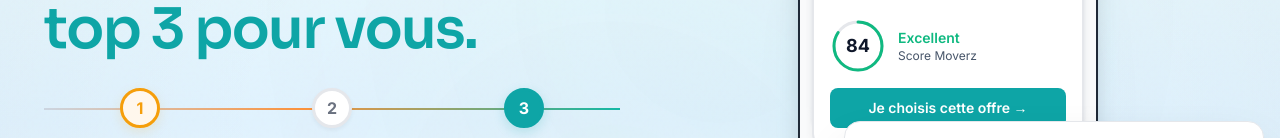
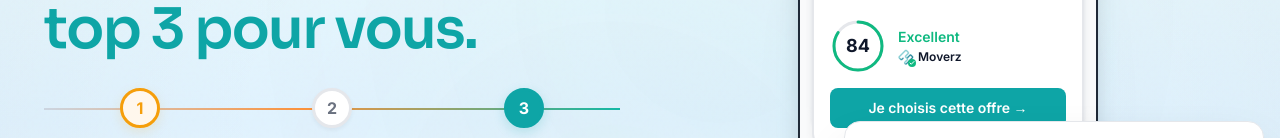
Before and after one commit to gdetaisne/moverz-fr, a Next.js app: page / in a window 1280 px wide. Shown: the part 357-495 px from the top of the page. Built offline with nearby package versions, Linux system fonts and the light colour scheme.

Commit message:
✨ Mock-up: Logo Moverz en mode stamp of approval (avec badge check vert) + fix TypeScript STEPS

```diff
--- a/components/sections/HeroV4TwoColumn.tsx
+++ b/components/sections/HeroV4TwoColumn.tsx
@@ -18,8 +18,8 @@ import { trackEvent } from "@/lib/tracking";
 import Image from "next/image";
 
 const STEPS = [
-  { num: "1", text: "On sollicite les déménageurs disponibles" },
-  { num: "2", text: "On contrôle prix et fiabilité" },
+  { num: "1", text: "On sollicite les déménageurs disponibles", bold: false },
+  { num: "2", text: "On contrôle prix et fiabilité", bold: false },
   { num: "3", text: "Vous choisissez sereinement", bold: true },
 ] as const;
 
@@ -405,7 +405,17 @@ export function HeroV4TwoColumn() {
                         </div>
                         <div>
                           <p className="text-sm font-semibold" style={{ color: "#10B981" }}>Excellent</p>
-                          <p className="text-xs text-slate-600">Score Moverz</p>
+                          <div className="flex items-center gap-1 mt-0.5">
+                            <div className="relative">
+                              <Image src="/logo.png" alt="Moverz" width={16} height={16} className="h-4 w-4" />
+                              <div className="absolute -bottom-0.5 -right-0.5 h-2 w-2 rounded-full flex items-center justify-center" style={{ background: "#10B981" }}>
+                                <svg className="h-1.5 w-1.5 text-white" fill="currentColor" viewBox="0 0 12 12">
+                                  <path d="M10 3L4.5 8.5L2 6" stroke="currentColor" strokeWidth="2" strokeLinecap="round" strokeLinejoin="round" fill="none" />
+                                </svg>
+                              </div>
+                            </div>
+                            <span className="text-xs font-semibold text-slate-900">Moverz</span>
+                          </div>
                         </div>
                       </div>
 
```
